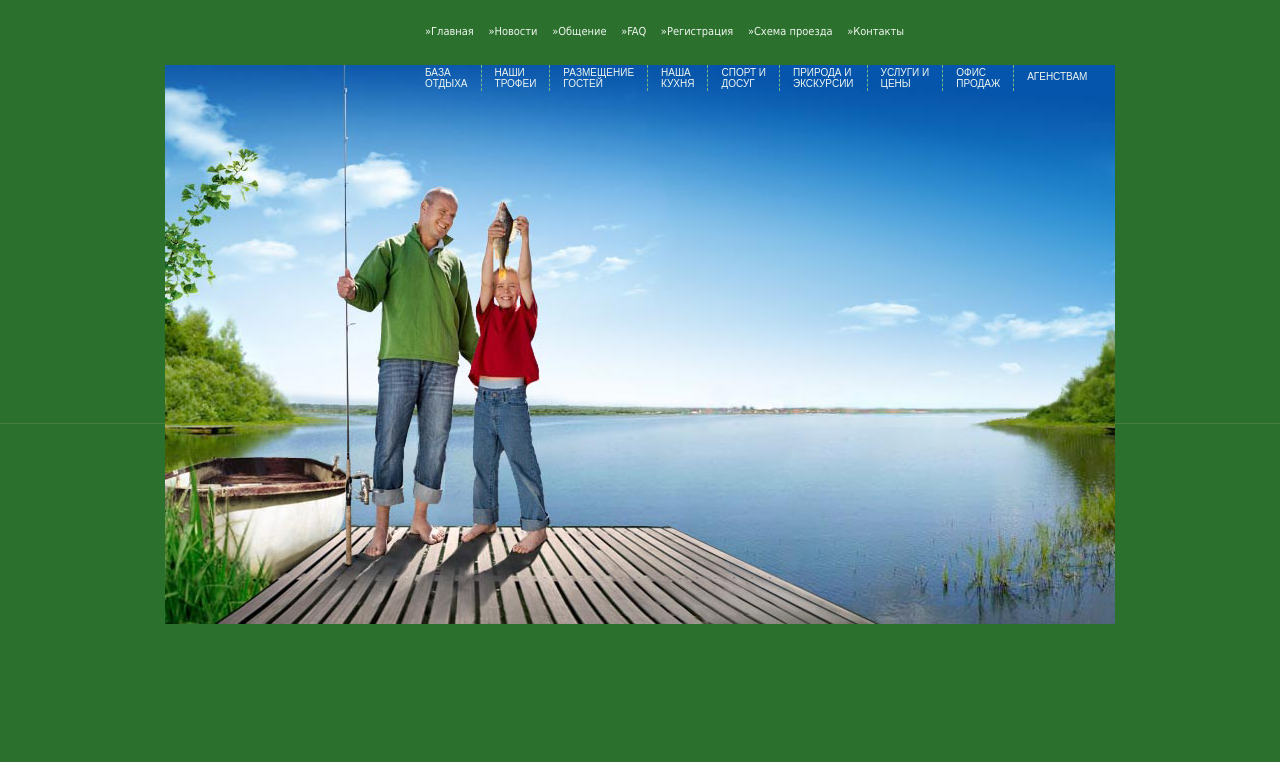
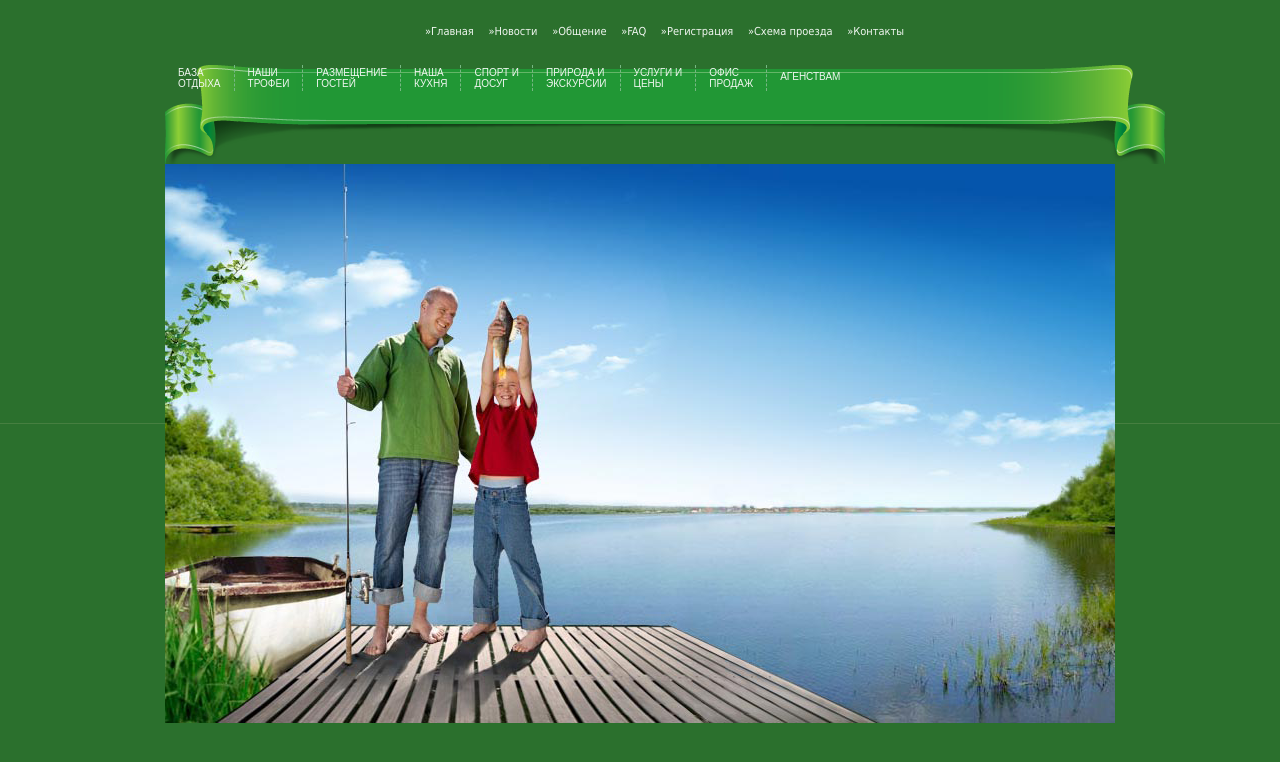
Before and after one commit to alexandertretyakov/trial, a plain HTML site: page index.htm in a window 1280 px wide. Drawn offline with Linux system fonts and the light colour scheme.

Commit message:
refactoring

```diff
--- a/scss/main.scss
+++ b/scss/main.scss
@@ -46,7 +46,10 @@ a {
 }
 
 .nav-2 {
-    margin-left: 247px;
+    background: url(../images/tapel.png) no-repeat 0 0;
+    width: 1000px;
+    height: 99px;
+    overflow: hidden;
 
     a {
         text-transform: uppercase;
```
Also changed, not shown: css/main.css, 1 other file.
